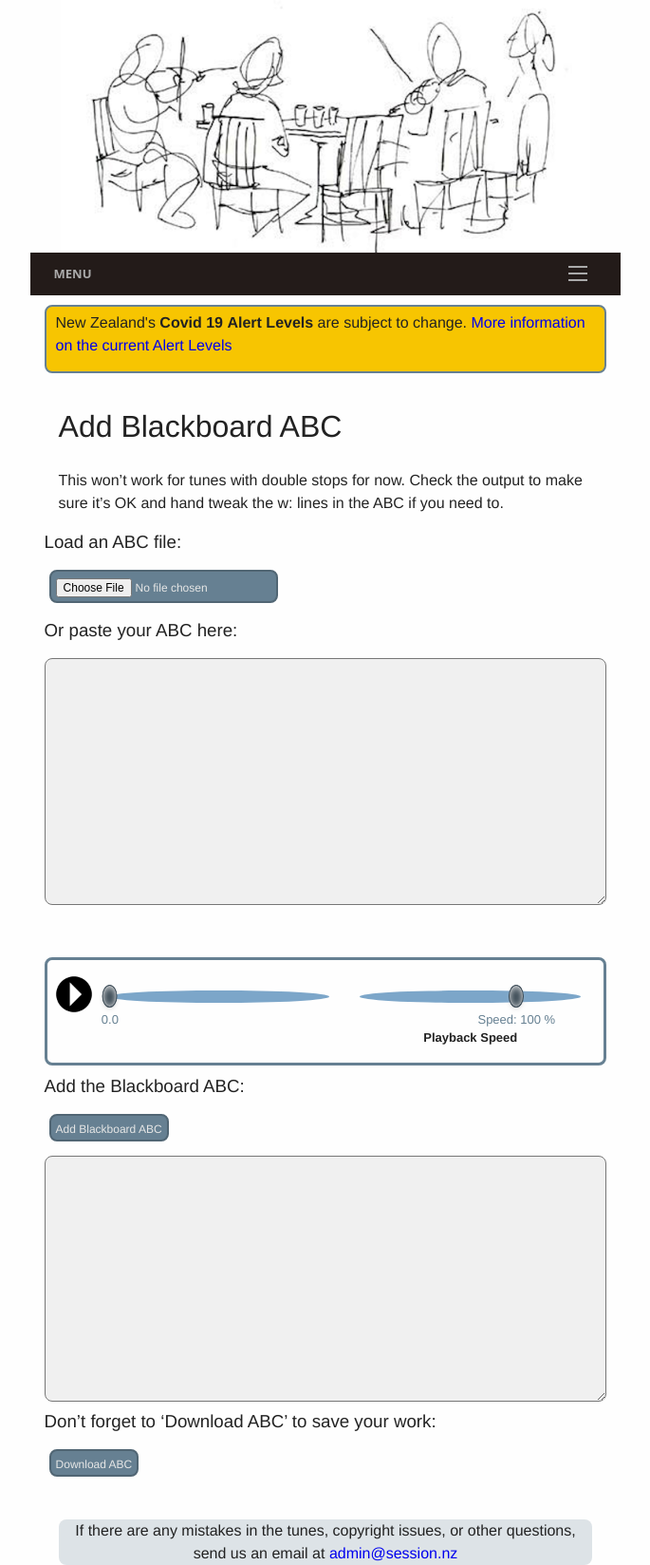
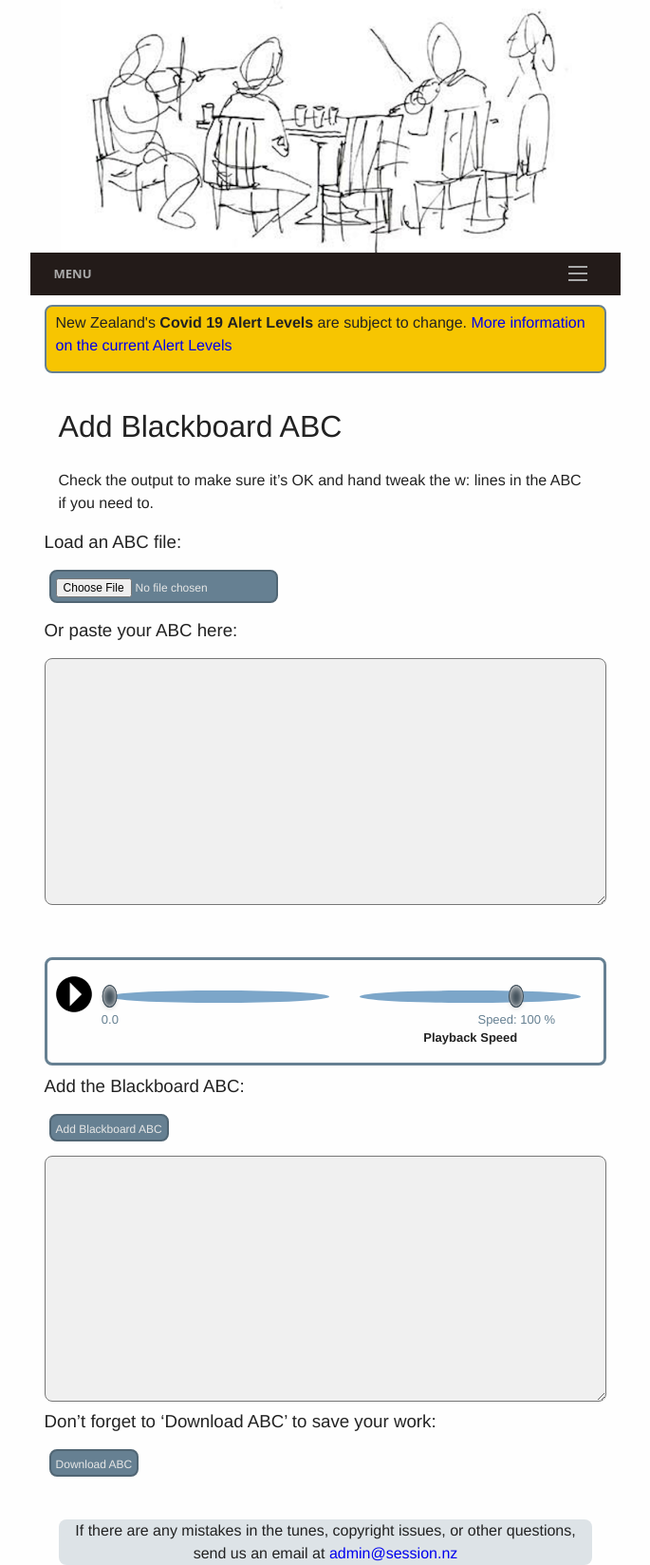
Before and after one commit to slow-session/dev.session.nz, a Jekyll site: the page built from toolBox/addBlackboardABC.md, in a window 1280 px wide. Shown: the whole page at 95% size, without its empty margins (297-982 px from the left). Built offline with Jekyll 4.4.1, drawn with Linux system fonts in a browser that asks for light colours.

Commit message:
modified:   toolBox/addBlackboardABC.md

```diff
--- a/toolBox/addBlackboardABC.md
+++ b/toolBox/addBlackboardABC.md
@@ -3,8 +3,7 @@
 title: Add Blackboard ABC
 permalink: /addBlackboardABC/
 ---
-This won't work for tunes with double stops for now. Check the output to make sure it's OK
-and hand tweak the w: lines in the ABC if you need to.
+Check the output to make sure it's OK and hand tweak the w: lines in the ABC if you need to.
 
 <div class="row">
     <h3>Load an ABC file:</h3>
```
